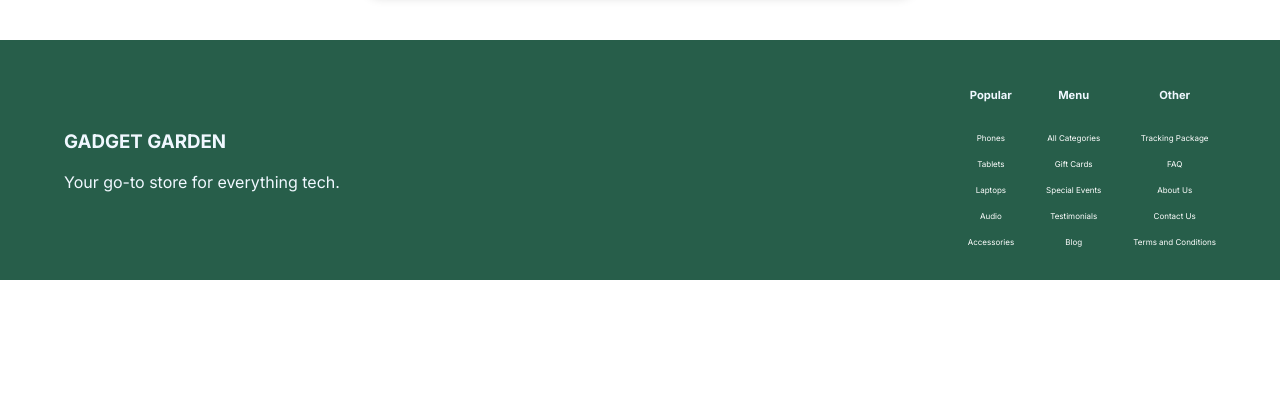
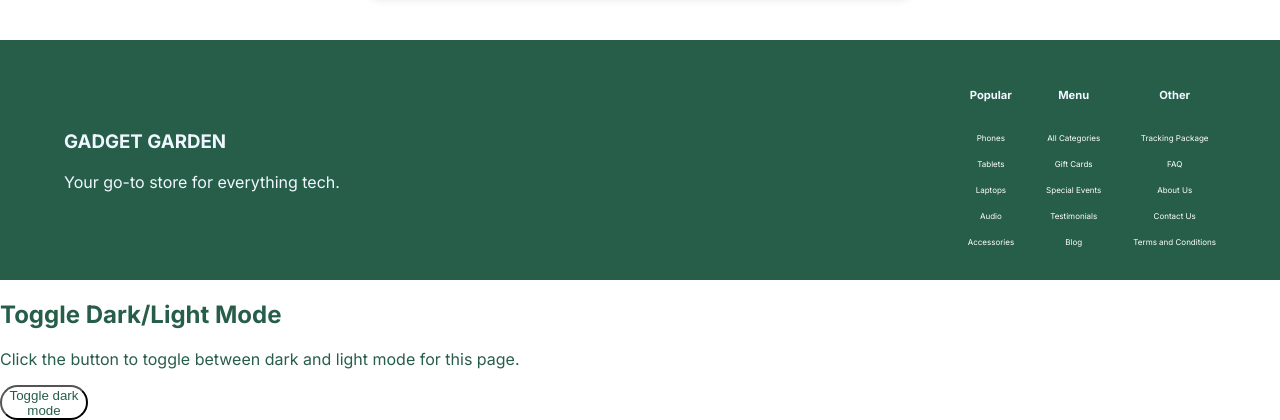
Before and after one commit to OluwatimilehinOrawusi/GadgetGarden, a PHP site: page /views/changepassword.php in a window 1280 px wide. Shown: the part 711-1131 px from the top of the page. Before the commit the page ends 991 px from the top, so only its background shows below. Run offline with PHP 8.4, Linux system fonts and the light colour scheme; a user stored in the database is signed in.

Commit message:
Update changepassword.php

```diff
--- a/views/changepassword.php
+++ b/views/changepassword.php
@@ -200,5 +200,21 @@ if ($_SERVER['REQUEST_METHOD'] === 'POST') {
     }
 </script>
 <?php require_once "../partials/footer.php" ?>
+
+
+<h2>Toggle Dark/Light Mode</h2>
+<p>Click the button to toggle between dark and light mode for this page.</p>
+
+<button onclick="myFunction()">Toggle dark mode</button>
+
+<script>
+function myFunction() {
+   var element = document.body;
+   element.classList.toggle("dark-mode");
+}
+</script>
+
+
+
 </body>
 </html>
```
